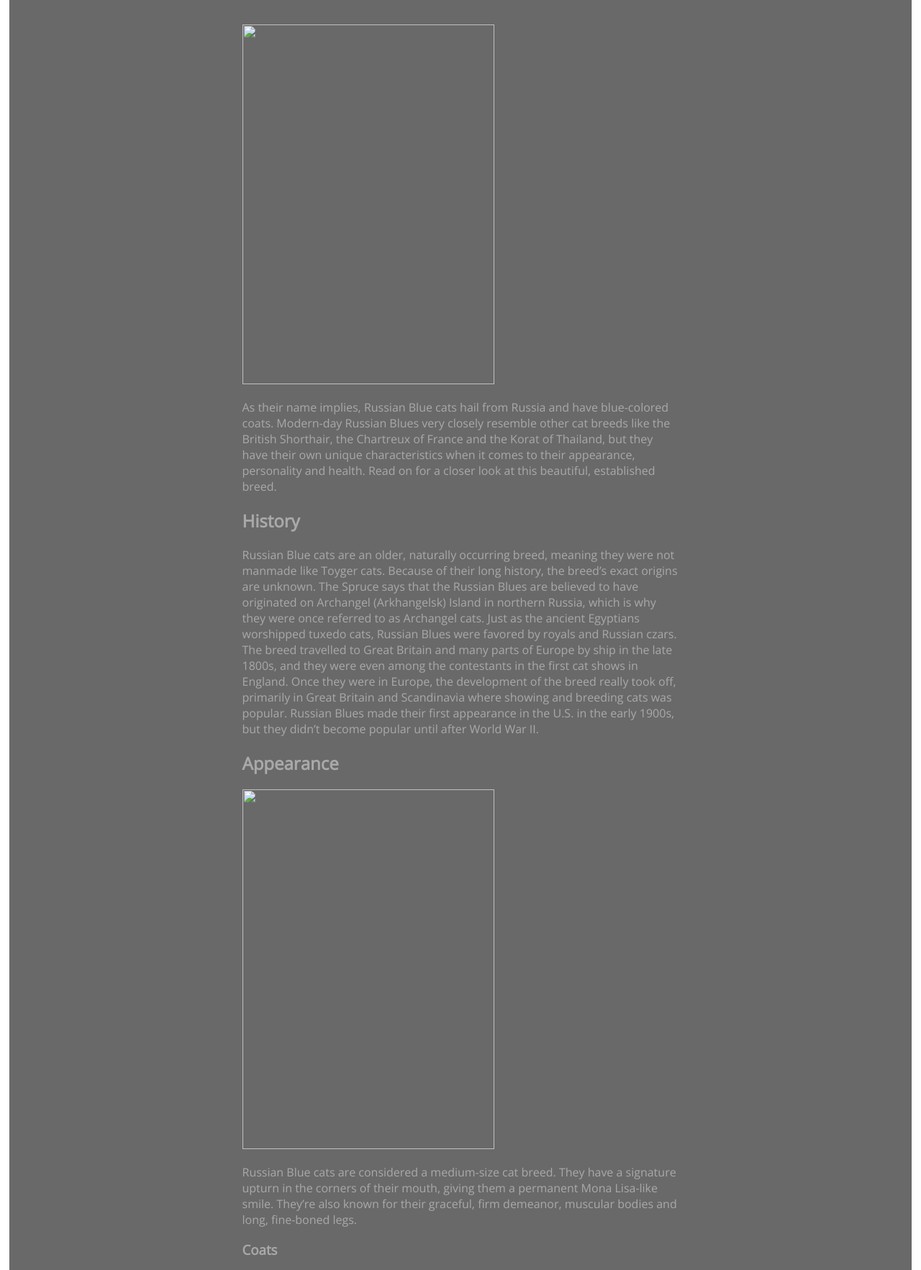
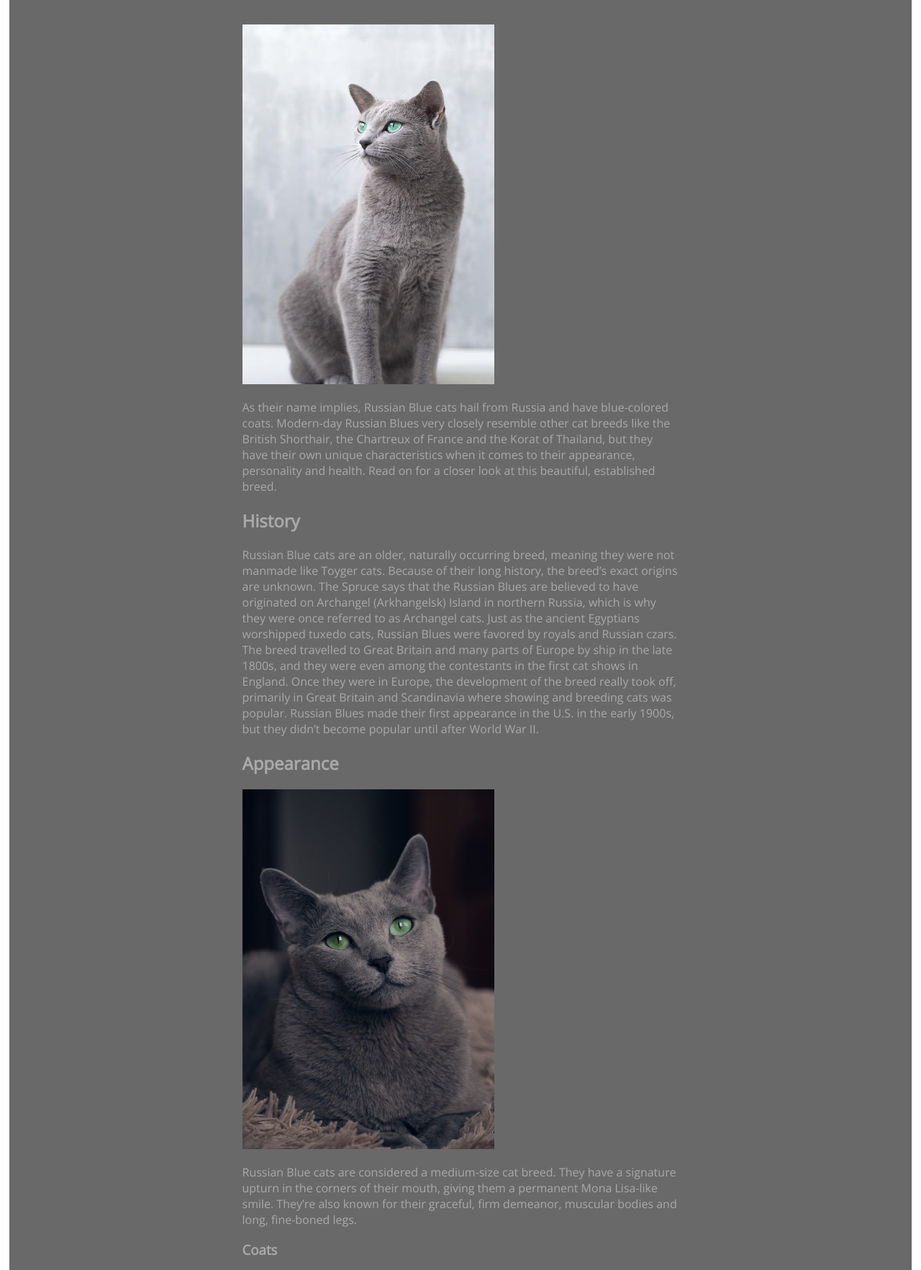
Before and after one commit to mi-ja92/FirstWebsite_CatsHTML, a plain HTML site: page Info Russian Blue.html in a window 1280 px wide. Shown: the part 94-1859 px from the top of the page at 72% size. Drawn offline with nearby package versions, Linux system fonts and the light colour scheme.

Commit message:
Update Info Russian Blue.html

```diff
--- a/Info Russian Blue.html
+++ b/Info Russian Blue.html
@@ -12,7 +12,7 @@
     <div class="parent5">
     <header class="bluehead"><h1>Russian blue</h1></header>
     <main class="bluemain">
-        <img class="rb1" src="/HTML/Assignment1/russian-blue-4670775_960_720.jpg">
+        <img class="rb1" src="/russian-blue-4670775_960_720.jpg">
         <p>As their name implies, Russian Blue cats hail from Russia and have blue-colored coats. Modern-day Russian Blues very closely resemble other cat breeds like the British Shorthair,
     the Chartreux of France and the Korat of Thailand, but they have their own unique characteristics when it comes to their appearance, personality and health.
     Read on for a closer look at this beautiful, established breed.</p>
@@ -25,7 +25,7 @@
         Once they were in Europe, the development of the breed really took off, primarily in Great Britain and Scandinavia where showing and breeding cats was popular.
         Russian Blues made their first appearance in the U.S. in the early 1900s, but they didn’t become popular until after World War II.</p>
     <h2>Appearance</h2>
-    <img class="rb2" src="/HTML/Assignment1/cat-6985007_960_720.jpg">
+    <img class="rb2" src="/cat-6985007_960_720.jpg">
     <p>Russian Blue cats are considered a medium-size cat breed. They have a signature upturn in the corners of their mouth, giving them a permanent Mona Lisa-like smile.
         They’re also known for their graceful, firm demeanor, muscular bodies and long, fine-boned legs.</p>
     <h3>Coats</h3>
@@ -47,7 +47,7 @@
             Russian Blue cats are friendly and affectionate toward their favorite humans.
             They love playing fetch, climbing and exploring new areas, so much so that the ASPCA recommends blocking off any small spaces in your home that could be dangerous for a curious cat.
             Overall, this breed makes the perfect companion for all types of pet parents, including first-time pet owners, working professionals and families with older children.</p>
-        <img class="rb3" src="/HTML/Assignment1/cat-2480778_960_720.jpg">
+        <img class="rb3" src="/cat-2480778_960_720.jpg">
             <h2>Fun facts</h2>
         <ul>
             <li>Russian blue made appearances in some of the first cat shows in Great Britain</li>
```
